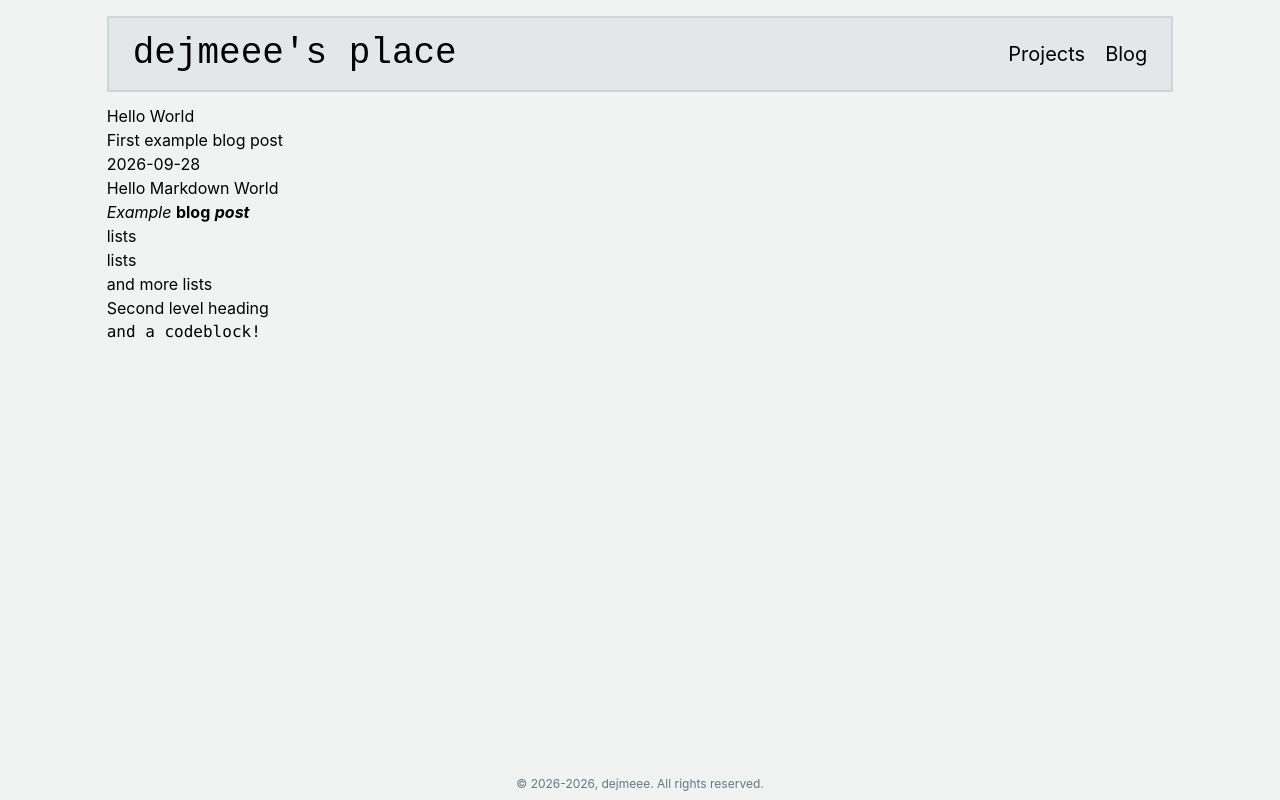
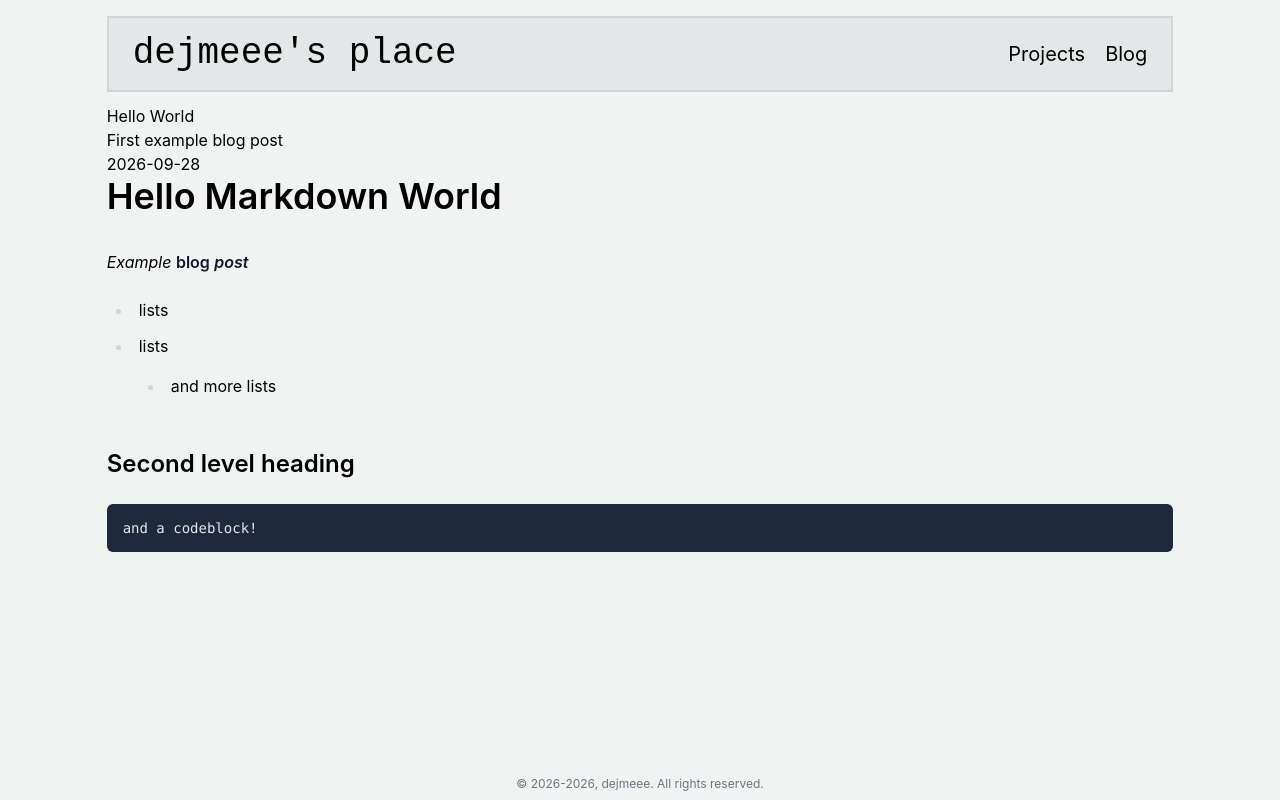
Before and after one commit to dejmeee/dejmeee.github.io, a Vue app: page /blog/hello-world in a window 1280 px wide. Built offline with nearby package versions, Linux system fonts and the light colour scheme.

Commit message:
Proper prose styling in blogposts

```diff
--- a/package.json
+++ b/package.json
@@ -22,6 +22,7 @@
   },
   "devDependencies": {
     "@eslint/js": "^10.0.1",
+    "@tailwindcss/typography": "^0.5.20",
     "@vitejs/plugin-vue": "^6.0.8",
     "eslint": "^10.10.0",
     "eslint-config-prettier": "^10.1.8",
--- a/src/style.css
+++ b/src/style.css
@@ -1,4 +1,5 @@
 @import 'tailwindcss';
+@plugin "@tailwindcss/typography";
 
 /* Fonts */
 @import url('https://fonts.googleapis.com/css2?family=Geist+Mono:ital,wght@0,100..900;1,100..900&display=swap');
@@ -11,3 +12,19 @@
 @theme {
   --color-pfp-primary: var(--color-amber-400);
 }
+
+/* Prose */
+.prose {
+  max-width: none;
+  color: inherit;
+  font-size: 1rem;
+  line-height: 1.75;
+}
+.prose h1,
+.prose h2,
+.prose h3,
+.prose h4 {
+  color: inherit;
+  font-weight: 600;
+  /* letter-spacing: -0.02em; */
+}
--- a/src/views/BlogPost.vue
+++ b/src/views/BlogPost.vue
@@ -27,7 +27,7 @@ const html = computed(() => {
 
         <time>{{ post.date }}</time>
 
-        <div class="post-content" v-html="html" />
+        <div class="prose dark:prose-invert" v-html="html" />
       </article>
     </main>
 
--- /dev/null
+++ b/tailwind.config.js
@@ -0,0 +1,6 @@
+/** @type {import('tailwindcss').Config} */
+export default {
+  content: ['./index.html', './src/**/*.{vue,js,ts,jsx,tsx}'],
+
+  plugins: [require('@tailwindcss/typography')],
+}
```
Also changed, not shown: 1 other file (tests, documents, lock files or other folders).
